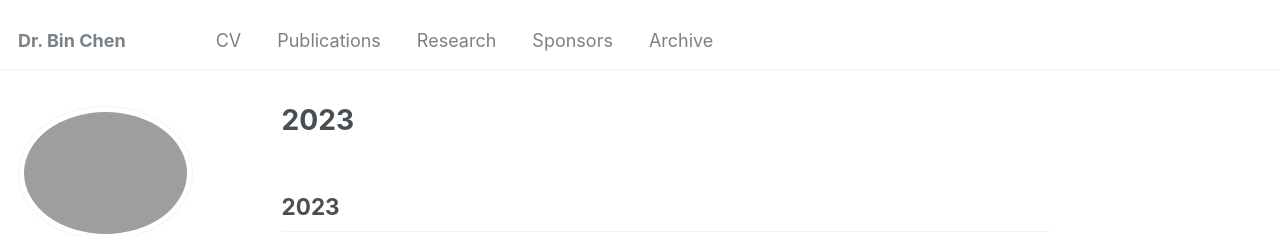
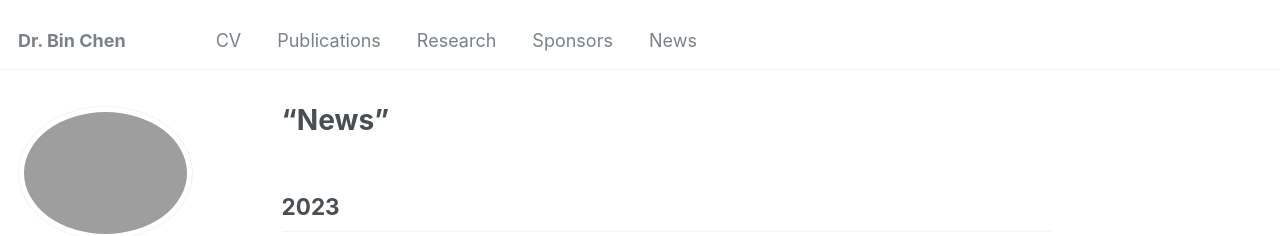
Before and after one commit to chenbinzero/chenbinzero.github.io, a Jekyll site: the page built from _pages/news.md, in a window 1280 px wide. Shown: the top 236 px of the page. Built offline with Jekyll 4.4.1, drawn with Linux system fonts in a browser that asks for light colours; some web fonts are replaced; our own code applies the rules of GitHub Pages for plain Markdown files.

Commit message:
Revert Archive back News

```diff
--- a/_data/navigation.yml
+++ b/_data/navigation.yml
@@ -13,5 +13,5 @@ main:
   - title: "Sponsors"
     url: /sponsors/
 
-  - title: "Archive"
-    url: /archive/
+  - title: "News"
+    url: /news/
--- a/_pages/archive.md
+++ b/_pages/news.md
@@ -1,6 +1,6 @@
 ---
-permalink: /archive/
-title: "Archive”
+permalink: /news/
+title: “News”
 author_profile: true
 ---
 
```
